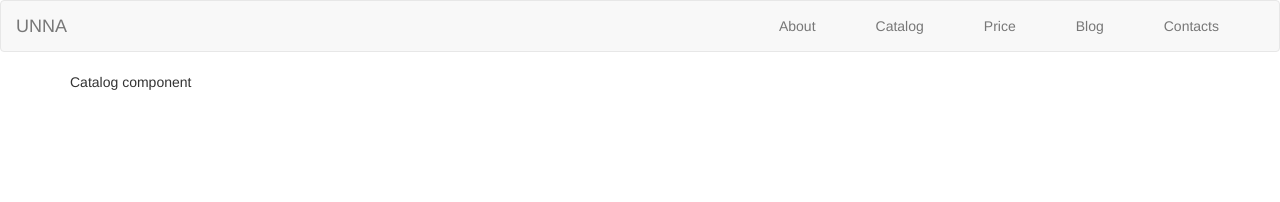
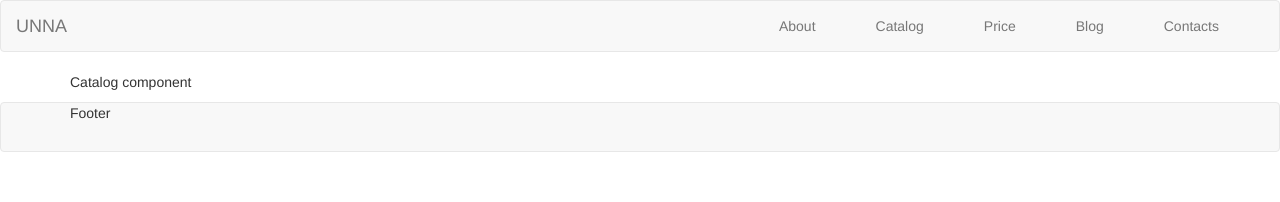
Before and after one commit to avesat/unna, an Angular app: page /catalog in a window 1280 px wide. Shown: the top 202 px of the page. Built offline with nearby package versions, Linux system fonts and the light colour scheme.

Commit message:
Added "footer" stub component

```diff
--- a/src/app/app.component.html
+++ b/src/app/app.component.html
@@ -6,3 +6,4 @@
         </div>
     </div>
 </div>
+<app-footer></app-footer>
--- /dev/null
+++ b/src/app/core/components/app-footer/app-footer.component.html
@@ -0,0 +1,5 @@
+<nav class="navbar navbar-default navbar-bottom" role="navigation">
+    <div class="container">
+        <p>Footer</p>
+    </div>
+</nav>
--- /dev/null
+++ b/src/app/core/components/app-footer/app-footer.component.ts
@@ -0,0 +1,15 @@
+import { Component, OnInit } from '@angular/core';
+
+@Component({
+  selector: 'app-footer',
+  templateUrl: './app-footer.component.html',
+  styleUrls: ['./app-footer.component.css']
+})
+export class AppFooterComponent implements OnInit {
+
+  constructor() { }
+
+  ngOnInit() {
+  }
+
+}
--- a/src/app/core/components/index.ts
+++ b/src/app/core/components/index.ts
@@ -1,5 +1,6 @@
 export * from './app-toolbar/app-toolbar.component';
 export * from './app-navbar/app-navbar.component';
+export * from './app-footer/app-footer.component';
 export * from './main/main.component';
 export * from './about/about.component';
 export * from './catalog/catalog.component';
--- a/src/app/core/core.module.ts
+++ b/src/app/core/core.module.ts
@@ -5,6 +5,7 @@ import {FormsModule}   from '@angular/forms';
 
 import {
   AppNavbarComponent,
+  AppFooterComponent,
   MainComponent,
   AboutComponent,
   CatalogComponent,
@@ -23,6 +24,7 @@ import {AppRoutingModule} from "./app.router.module";
     ],
     declarations: [
       AppNavbarComponent,
+      AppFooterComponent,
       MainComponent,
       AboutComponent,
       CatalogComponent,
@@ -32,6 +34,7 @@ import {AppRoutingModule} from "./app.router.module";
     ],
     exports: [
       AppNavbarComponent,
+      AppFooterComponent,
       MainComponent,
       AboutComponent,
       CatalogComponent,
```
Also changed, not shown: src/app/core/components/app-footer/app-footer.component.css (added), 1 other file (tests, documents, lock files or other folders).
